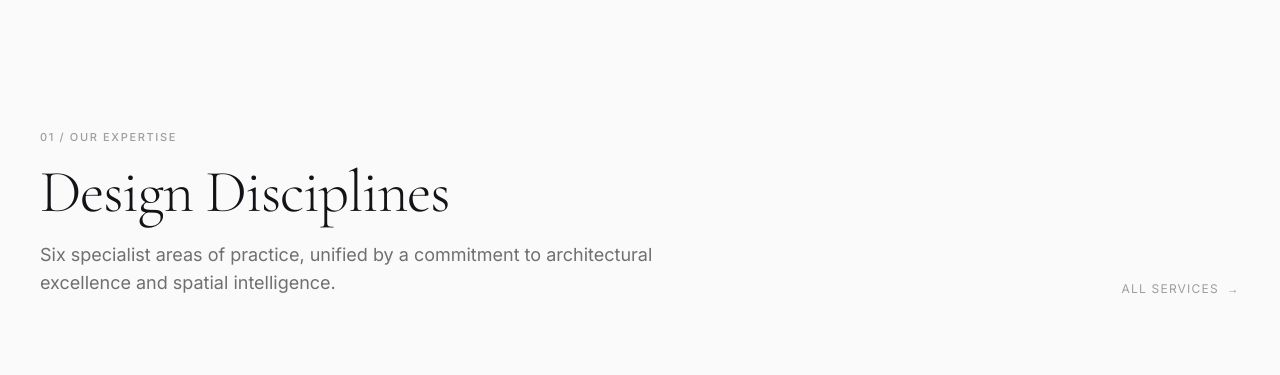
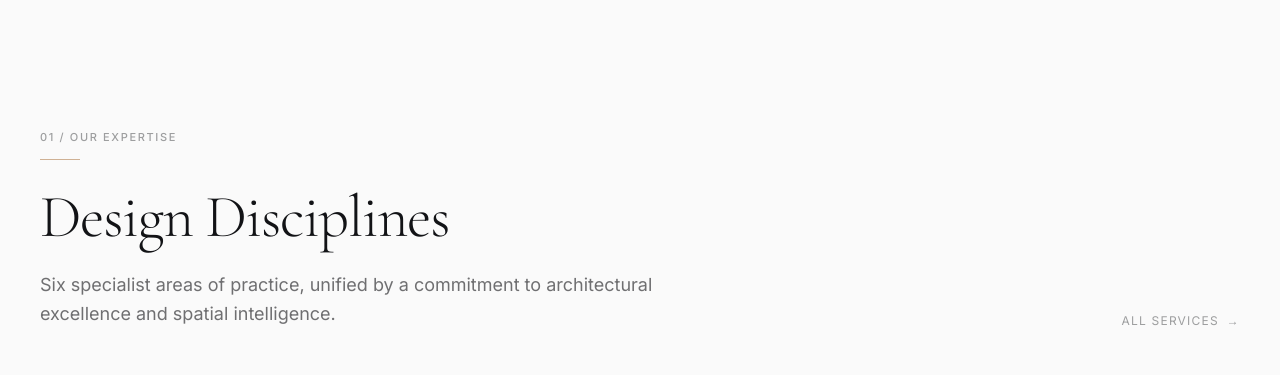
Before and after one commit to ThaveeshaSonnadara/room-odd-website, a Next.js app: page / in a window 1280 px wide. Shown: the part 1040-1415 px from the top of the page. Built offline with nearby package versions, Linux system fonts and the light colour scheme.

Commit message:
update src/components/ui/SectionHeading.tsx

```diff
--- a/src/components/ui/SectionHeading.tsx
+++ b/src/components/ui/SectionHeading.tsx
@@ -1,4 +1,7 @@
+'use client';
+
 import React from 'react';
+import { motion } from 'framer-motion';
 
 interface SectionHeadingProps {
   label?: string;
@@ -21,30 +24,48 @@ export function SectionHeading({
   const textColor = dark ? 'text-white' : 'text-canvas-dark';
   const labelColor = dark ? 'text-white/50' : 'text-canvas-dark/40';
   const subtitleColor = dark ? 'text-white/70' : 'text-canvas-dark/60';
+  const ruleColor = dark ? 'bg-bronze/40' : 'bg-bronze/60';
 
   return (
-    <div className={`${alignment} ${className}`}>
+    <motion.div
+      className={`${alignment} ${className}`}
+      initial={{ opacity: 0, y: 20 }}
+      whileInView={{ opacity: 1, y: 0 }}
+      viewport={{ once: true, amount: 0.2 }}
+      transition={{ duration: 0.6, ease: [0.22, 0.61, 0.36, 1] }}
+    >
       {label && (
-        <p
-          className={`editorial-label mb-4 ${labelColor}`}
-        >
+        <p className={`editorial-label mb-4 ${labelColor}`}>
           {label}
         </p>
       )}
+
+      {/* Bronze accent rule below label */}
+      {label && (
+        <motion.span
+          className={`${align === 'center' ? 'mx-auto' : ''} block w-10 h-px ${ruleColor} mb-6`}
+          initial={{ scaleX: 0 }}
+          whileInView={{ scaleX: 1 }}
+          viewport={{ once: true }}
+          transition={{ duration: 0.8, delay: 0.2, ease: [0.22, 0.61, 0.36, 1] }}
+          style={{ transformOrigin: align === 'center' ? 'center' : 'left' }}
+        />
+      )}
+
       <h2
-        className={`font-display text-4xl md:text-5xl lg:text-6xl font-light tracking-tighter ${textColor}`}
+        className={`font-display text-4xl md:text-5xl lg:text-6xl font-light tracking-tighter leading-[1.05] ${textColor}`}
       >
         {title}
       </h2>
       {subtitle && (
         <p
-          className={`mt-4 max-w-2xl font-body text-lg ${subtitleColor} ${
+          className={`mt-5 max-w-2xl font-body text-lg leading-relaxed ${subtitleColor} ${
             align === 'center' ? 'mx-auto' : ''
           }`}
         >
           {subtitle}
         </p>
       )}
-    </div>
+    </motion.div>
   );
 }
```
